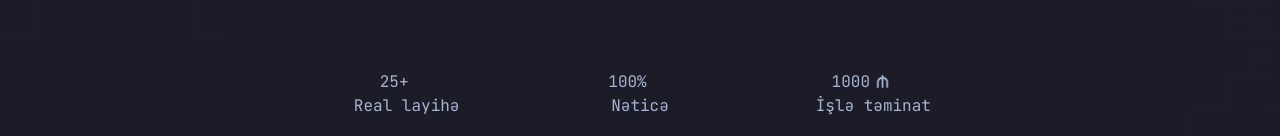
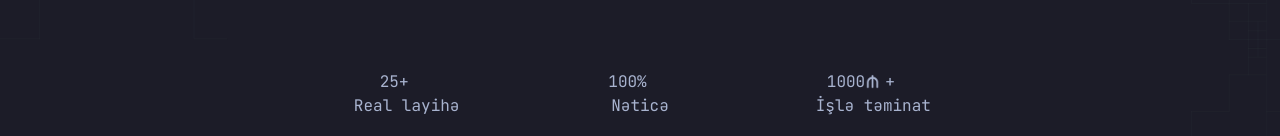
Before and after one commit to YusifHasanov/Course-Intro, a React (Create React App) app: page / in a window 1280 px wide. Shown: the part 489-625 px from the top of the page. Built offline with nearby package versions, Linux system fonts and the light colour scheme.

Commit message:
change manat icon

```diff
--- a/src/features/layouts/header/Header.jsx
+++ b/src/features/layouts/header/Header.jsx
@@ -26,7 +26,7 @@ const Header = () => {
                     <p>Nəticə </p>
                 </div>
                 <div>
-                    <p>1000 <img src={manat} className={styles.manat} alt=""/></p>
+                    <p>1000 <img src={manat} className={styles.manat} alt=""/> +</p>
                     <p>İşlə təminat</p>
                 </div>
             </div>
--- a/src/features/layouts/header/header.module.css
+++ b/src/features/layouts/header/header.module.css
@@ -135,7 +135,9 @@ align-items: center;
 }
 .manat{
     height: 15px;
-    margin-left: 5px;
+    margin-left: 0;
+    margin-right: 5px;
+
 }
 /*Responsive*/
 @media screen and (min-width: 400px){
```
